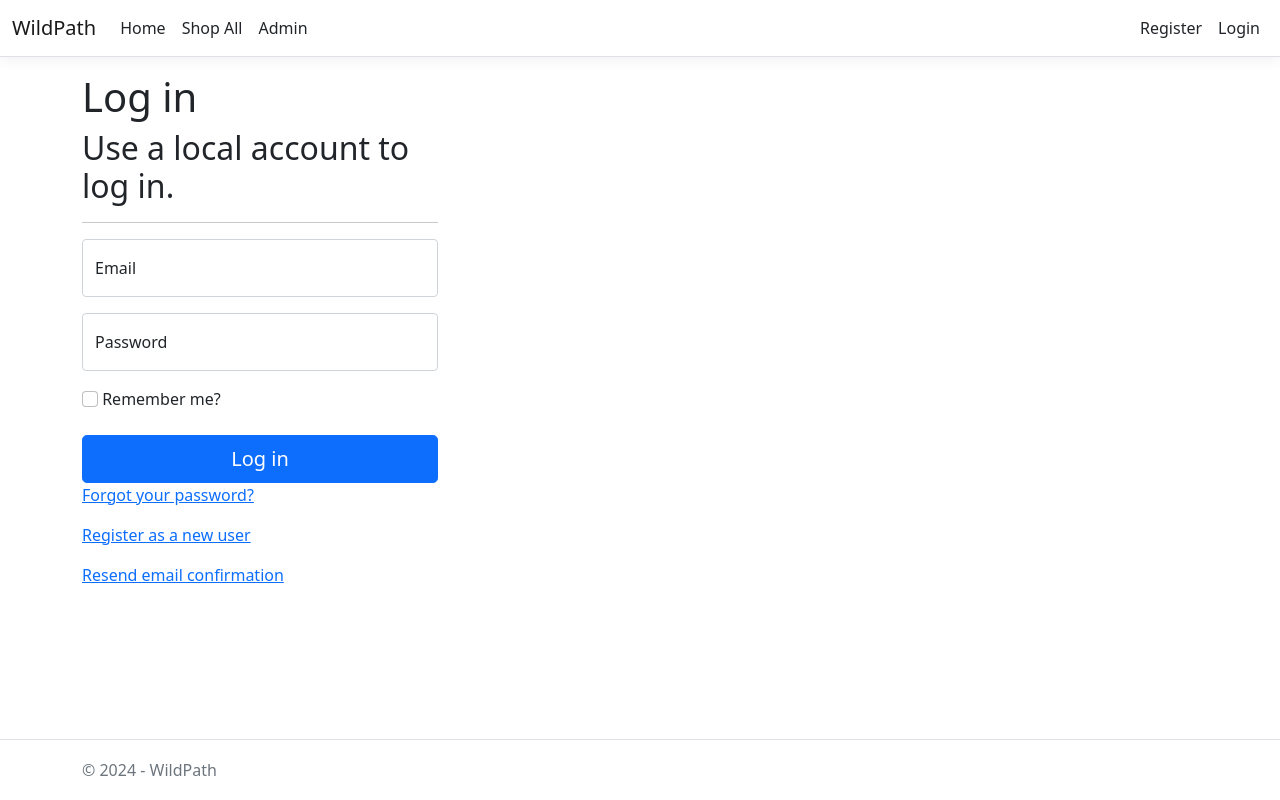
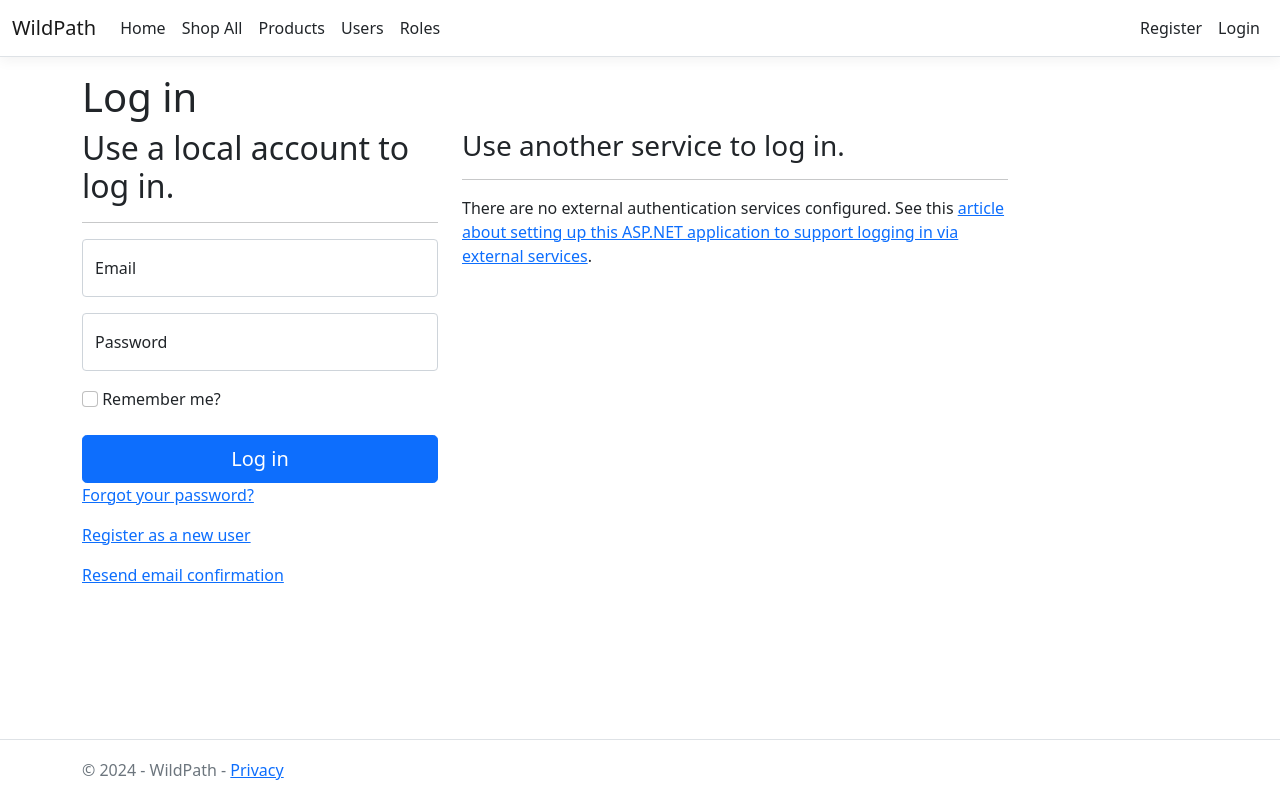
Before and after one commit to AlexAAguila/SSDP-2600, an ASP.NET Core app: page /Identity/Account/Login in a window 1280 px wide. Run offline with ASP.NET Core 8, Linux system fonts and the light colour scheme; the visitor is signed in with stand-in values (Sample User, id 1); style sheets or scripts are compiled from the project's sources; some libraries are stand-ins or nearby versions.

Commit message:
Revert "Merge pull request #29 from AlexAAguila/clayton"
This reverts commit 30d5495210fb78476e6a8f7d60fad06f815a43b8, reversing
changes made to 4c3ac915774aa680031bf65033508575cdecd714.

```diff
--- a/WildPath/WildPath/Areas/Identity/Pages/Account/Login.cshtml
+++ b/WildPath/WildPath/Areas/Identity/Pages/Account/Login.cshtml
@@ -46,6 +46,36 @@
             </form>
         </section>
     </div>
+    <div class="col-md-6 col-md-offset-2">
+        <section>
+            <h3>Use another service to log in.</h3>
+            <hr />
+            @{
+                if ((Model.ExternalLogins?.Count ?? 0) == 0)
+                {
+                    <div>
+                        <p>
+                            There are no external authentication services configured. See this <a href="https://go.microsoft.com/fwlink/?LinkID=532715">article
+                            about setting up this ASP.NET application to support logging in via external services</a>.
+                        </p>
+                    </div>
+                }
+                else
+                {
+                    <form id="external-account" asp-page="./ExternalLogin" asp-route-returnUrl="@Model.ReturnUrl" method="post" class="form-horizontal">
+                        <div>
+                            <p>
+                                @foreach (var provider in Model.ExternalLogins!)
+                                {
+                                    <button type="submit" class="btn btn-primary" name="provider" value="@provider.Name" title="Log in using your @provider.DisplayName account">@provider.DisplayName</button>
+                                }
+                            </p>
+                        </div>
+                    </form>
+                }
+            }
+        </section>
+    </div>
 </div>
 
 @section Scripts {
--- a/WildPath/WildPath/Controllers/HomeController.cs
+++ b/WildPath/WildPath/Controllers/HomeController.cs
@@ -24,7 +24,7 @@ namespace WildPath.Controllers
             return View(payPalConfirmationModel);
         }
 
-        public IActionResult Admin()
+        public IActionResult Privacy()
         {
             return View();
         }
--- a/WildPath/WildPath/Views/Home/Index.cshtml
+++ b/WildPath/WildPath/Views/Home/Index.cshtml
@@ -4,4 +4,5 @@
 
 <div class="text-center">
     <h1 class="display-4">Welcome</h1>
+    <p>Learn about <a href="https://learn.microsoft.com/aspnet/core">building Web apps with ASP.NET Core</a>.</p>
 </div>
--- a/WildPath/WildPath/Views/Shared/_Layout.cshtml
+++ b/WildPath/WildPath/Views/Shared/_Layout.cshtml
@@ -42,9 +42,15 @@
                         </li> *@
 
                           @if (User.IsInRole("Admin"))
-                          {
+                         {
                             <li class="nav-item">
-                                <a class="nav-link text-dark" asp-area="" asp-controller="Home" asp-action="Admin">Admin</a>
+                                <a class="nav-link text-dark" asp-area="" asp-controller="Product" asp-action="Index">Products</a>
+                            </li>
+                            <li b-6eg8tbgho9="" class="nav-item">
+                                <a class="nav-link text-dark" asp-area="" asp-controller="UserRole" asp-action="Index">Users</a>
+                            </li>
+                            <li b-6eg8tbgho9="" class="nav-item">
+                                <a class="nav-link text-dark" asp-area="" asp-controller="Role" asp-action="Index">Roles</a>
                             </li>
                           }
                     </ul>
@@ -61,7 +67,7 @@
 
     <footer class="border-top footer text-muted">
         <div class="container">
-            &copy; 2024 - WildPath
+            &copy; 2024 - WildPath - <a asp-area="" asp-controller="Home" asp-action="Privacy">Privacy</a>
         </div>
     </footer>
     <script src="~/lib/jquery/dist/jquery.min.js"></script>
--- a/WildPath/WildPath/Views/UserRole/Create.cshtml
+++ b/WildPath/WildPath/Views/UserRole/Create.cshtml
@@ -5,7 +5,7 @@
     Layout = "~/Views/Shared/_Layout.cshtml";
 }
 
-<h4>Assign User Role</h4>
+<h4 style="color: #8B0000">Assign User Role</h4>
 <hr />
 <div asp-validation-summary="ModelOnly" class="text-danger"></div>
 
@@ -31,7 +31,7 @@
                 <input type="hidden" asp-for-"Email" value="Email" />
                 <input type="hidden" asp-for-"RoleName" value="RoleName" />
                 <button id="assignUserRole" type="submit"
-                        class="w-25 btn btn-sm btn-primary">
+                        class="w-25 btn btn-sm btn-primary" style=" background-color: #8B0000">
                     Assign
                 </button>
             </div>
--- a/WildPath/WildPath/wwwroot/css/site.css
+++ b/WildPath/WildPath/wwwroot/css/site.css
@@ -20,9 +20,3 @@ html {
 body {
   margin-bottom: 60px;
 }
-
-
-.custom-btn-green {
-    background-color: #ACCAC3;
-    color: white;
-}
```
Also changed, not shown: WildPath/WildPath/Areas/Identity/Pages/Account/Register.cshtml (+30 -0 lines), WildPath/WildPath/Views/Home/Admin.cshtml (deleted, +0 -15 lines), WildPath/WildPath/Views/Home/Admin.cshtml.cs (deleted, +0 -12 lines), 1 other file.
